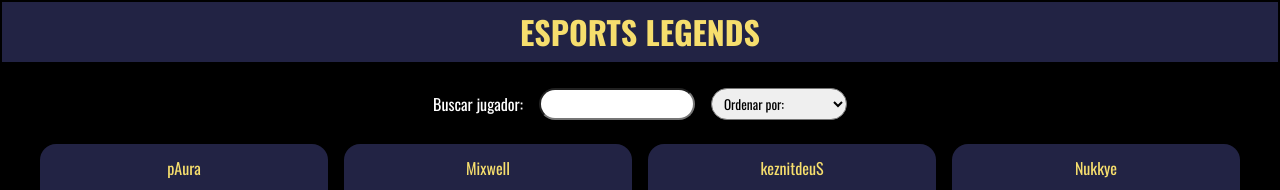
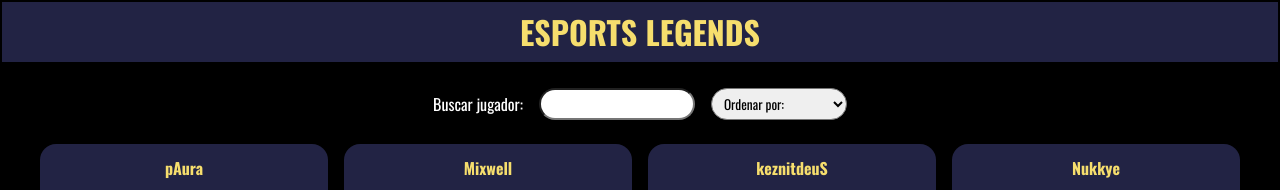
Before and after one commit to Iker-Romero/esports-legends, a website built with Vite: page app/index.html in a window 1280 px wide. Shown: the top 190 px of the page. Built offline with nearby package versions, Linux system fonts and the light colour scheme; data requests are answered from the project's data file.

Commit message:
nicknames to bold

```diff
--- a/app/style.css
+++ b/app/style.css
@@ -223,7 +223,8 @@ input, select, option {
 }
 
 .player figcaption {
-  color: var(--primary-highligth)
+  color: var(--primary-highligth);
+  font-weight: bold;
 }
 
 .player-image-container {
```
